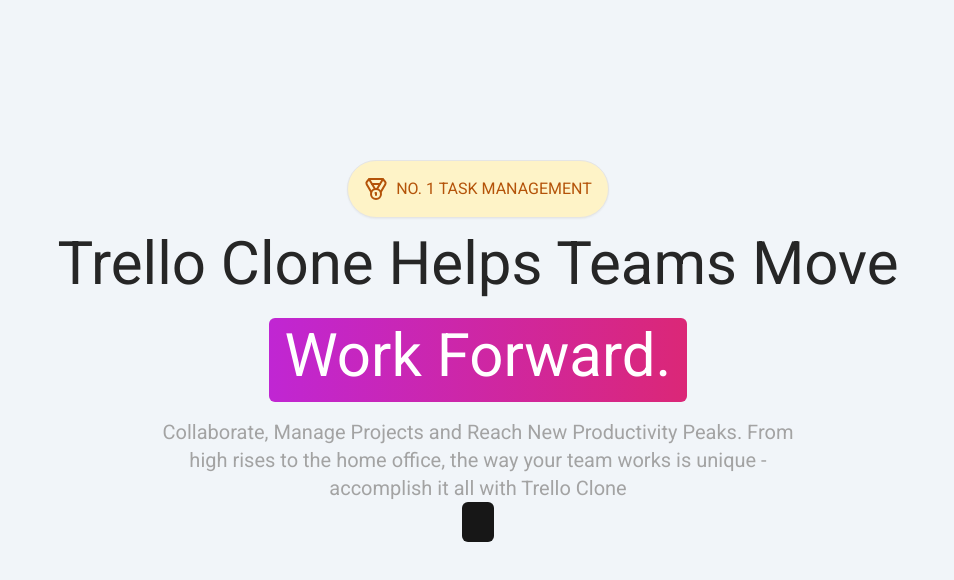
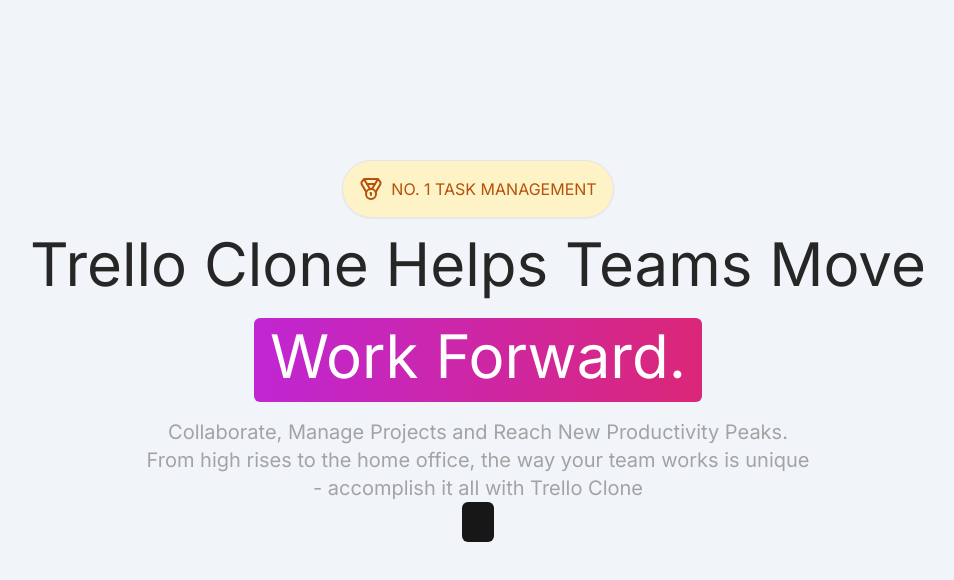
Before and after one commit to KennedyMungai/trello-clone, a Next.js app: page / in a window 1280 px wide. Shown: the top 580 px of the page, without its empty margins (162-1116 px from the left). Built offline with nearby package versions, Linux system fonts and the light colour scheme.

Commit message:
Gone back to using inter as my system font

```diff
--- a/app/layout.tsx
+++ b/app/layout.tsx
@@ -1,11 +1,8 @@
 import type { Metadata } from 'next'
-import { Roboto } from 'next/font/google'
+import { Inter } from 'next/font/google'
 import './globals.css'
 
-const inter = Roboto({
-	subsets: ['latin'],
-	weight: ['100', '300', '400', '500', '700', '900']
-})
+const inter = Inter({ subsets: ['latin'] })
 
 export const metadata: Metadata = {
 	title: 'Trello Clone',
```
